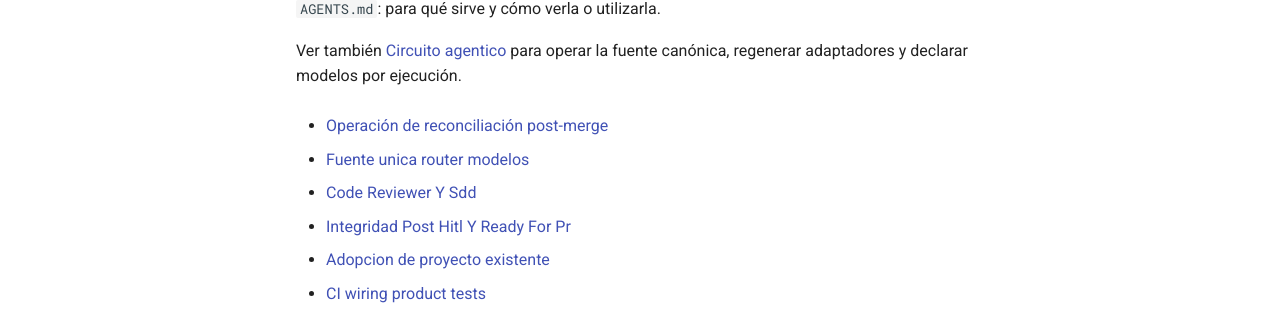
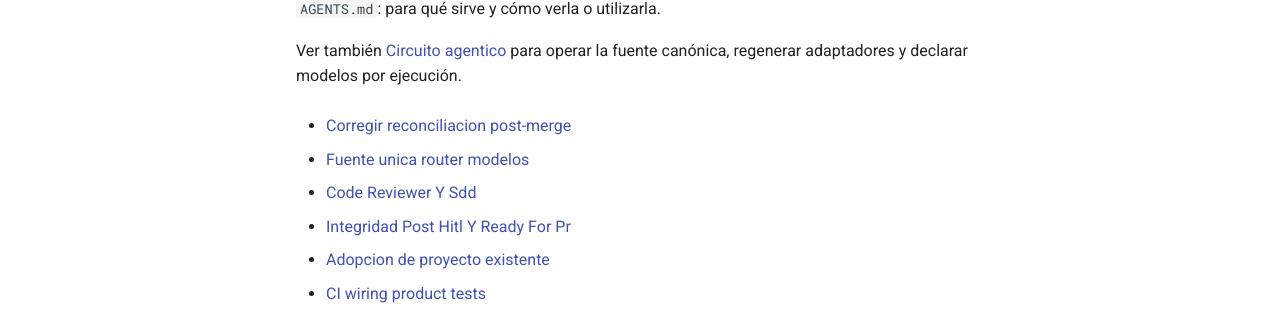
Before and after one commit to jlbellonGmail/gi-common-tenants, an MkDocs documentation site: the page built from docs/usuario/index.md, in a window 1280 px wide and 1270 px high. Shown: the part 257-566 px from the top of the window. Built offline with MkDocs 1.6.1 and Material for MkDocs 9.7.7, drawn with Linux system fonts in a browser that asks for light colours.

Commit message:
docs: ajustar enlace contractual

```diff
--- a/docs/usuario/index.md
+++ b/docs/usuario/index.md
@@ -8,7 +8,7 @@ Ver también [Circuito agentico](circuito-agentico.md) para operar la
 fuente canónica, regenerar adaptadores y declarar modelos por ejecución.
 
 <!-- FEATURE_LINKS_START -->
-- [Operación de reconciliación post-merge](post-merge-reconciliation.md)
+- [Corregir reconciliacion post-merge](post-merge-reconciliation.md)
 
 - [Fuente unica router modelos](fuente-unica-router-modelos.md)
 - [Code Reviewer Y Sdd](code-reviewer-y-sdd.md)
```
Also changed, not shown: docs/tecnica/index.md (+1 -1 lines).
